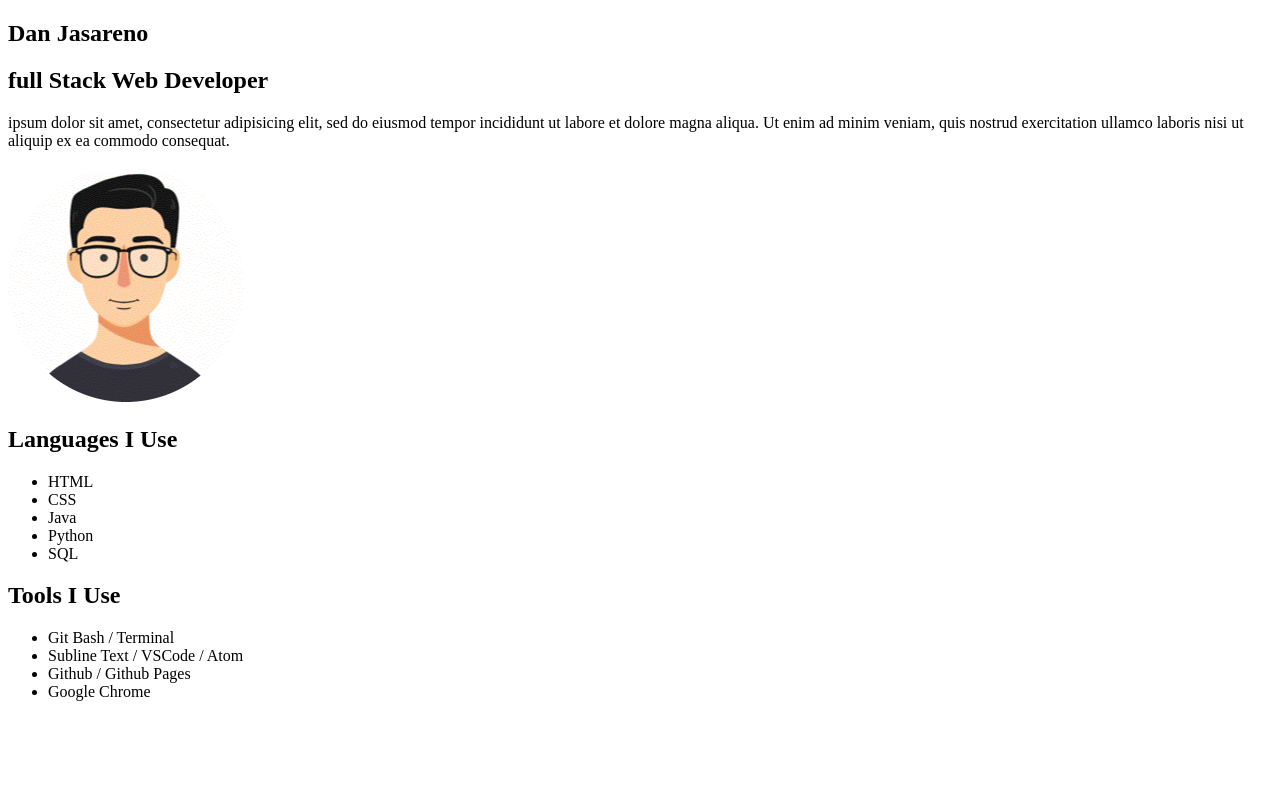
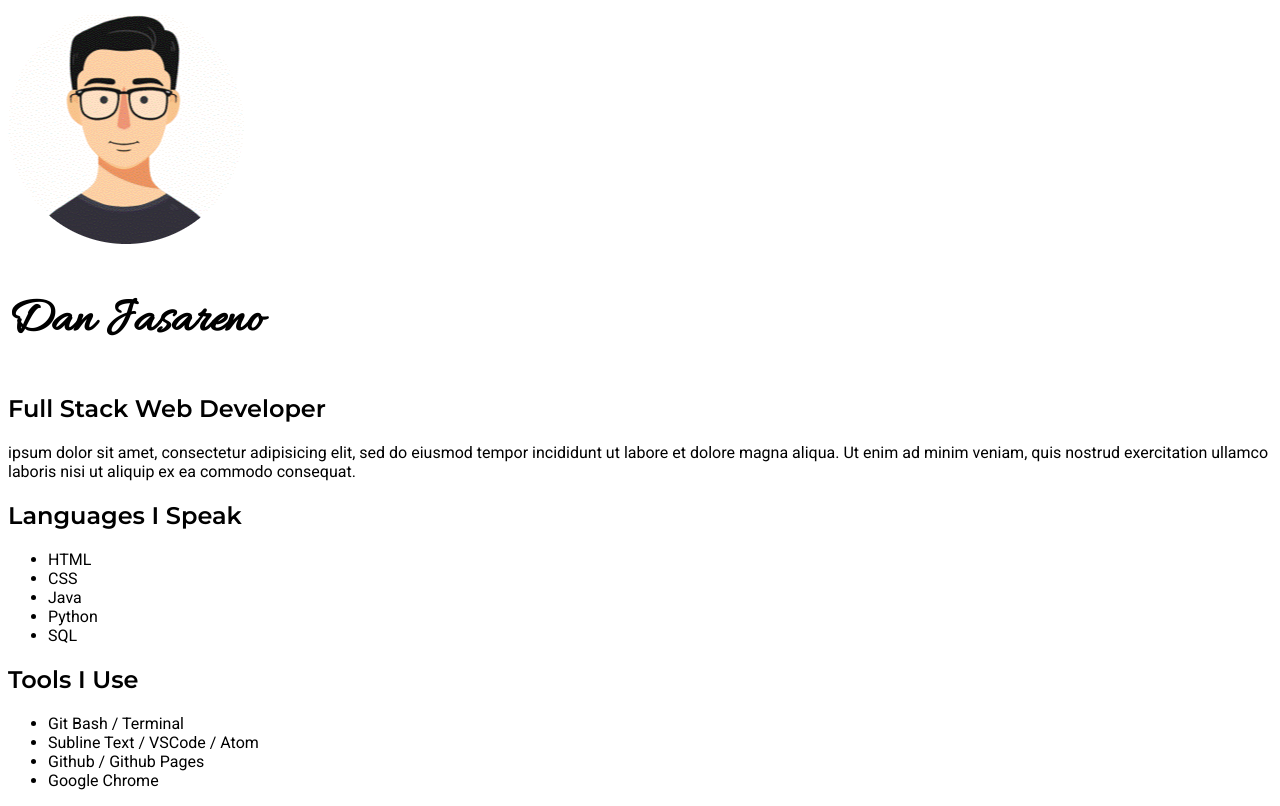
Before and after one commit to Gabrieldan99/portfolio, a plain HTML site: page index.html in a window 1280 px wide. Drawn offline with Linux system fonts and the light colour scheme.

Commit message:
#5 - Google Fonts

```diff
--- a/css/style.css
+++ b/css/style.css
@@ -0,0 +1,15 @@
+@import url('https://fonts.googleapis.com/css2?family=Allura&family=Montserrat:wght@600&family=Roboto&display=swap');
+
+*{
+	font-family: 'Roboto', sans-serif;
+
+}
+
+h2{
+	font-family: 'Montserrat', sans-serif;
+}
+
+h1 {
+	font-family: 'Allura', cursive;
+	font-size: 50px;
+}
--- a/index.html
+++ b/index.html
@@ -2,22 +2,27 @@
 <html>
 <head>
 	<title>Dan Jasareno &middot; Web Developer Portfolio</title>
+<link rel="icon" href="images/heading.png" type="image">
+<link rel="stylesheet" type="text/css" href="css/style.css">
+
+
 </head>
 <body>
 <div class="container">
 <section id="landing">
+	<img src="images/heading.png" alt="My photo">
 <h1>Dan Jasareno</h1>
-<h2>full Stack Web Developer</h2>
+<h2>Full Stack Web Developer</h2>
 <p> <Lorem> ipsum dolor sit amet, consectetur adipisicing elit, sed do eiusmod
 tempor incididunt ut labore et dolore magna aliqua. Ut enim ad minim veniam,
 quis nostrud exercitation ullamco laboris nisi ut aliquip ex ea commodo
 consequat.</Lorem> </p>
-<img src="images/heading.png" alt="My photo">
+
 </section>
 
 <section id="gallery">
 <div class="tools">
-	<h2>Languages I Use</h2>
+	<h2>Languages I Speak</h2>
 	<ul>
 		<li>HTML</li>
 		<li>CSS</li>
```
